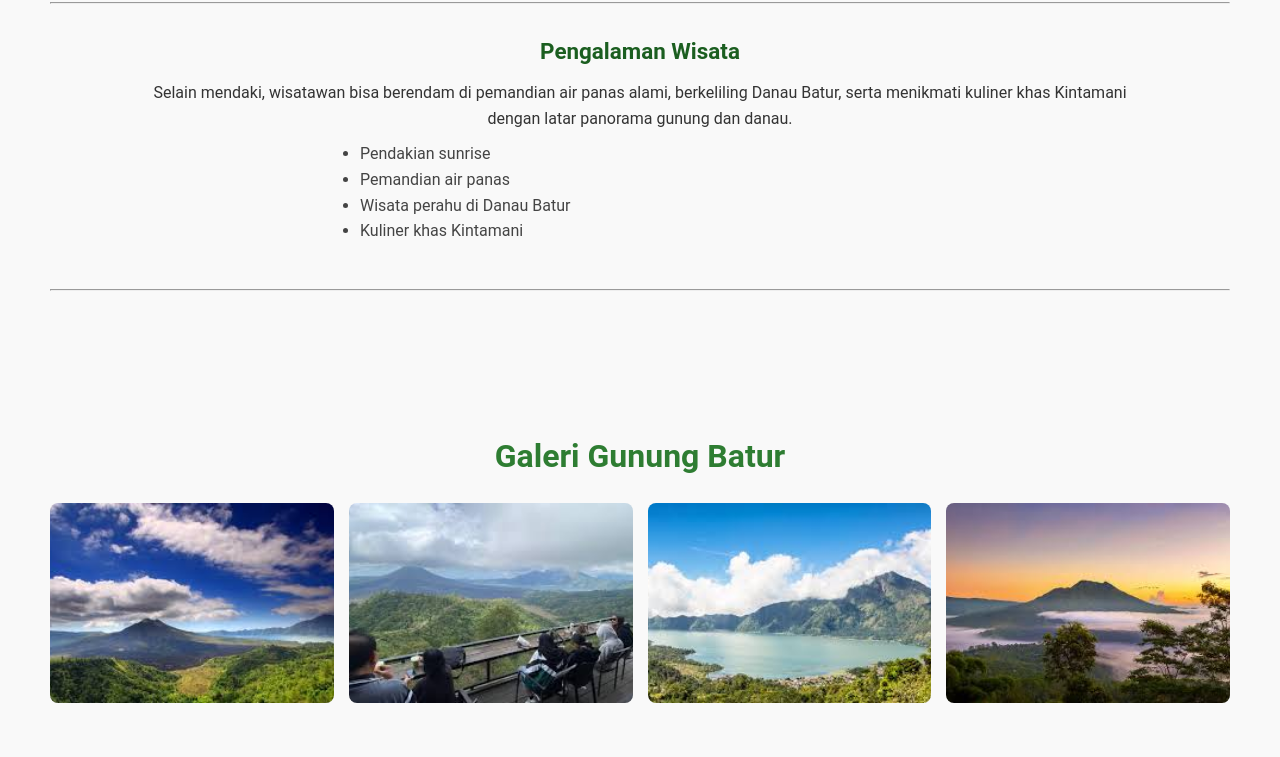
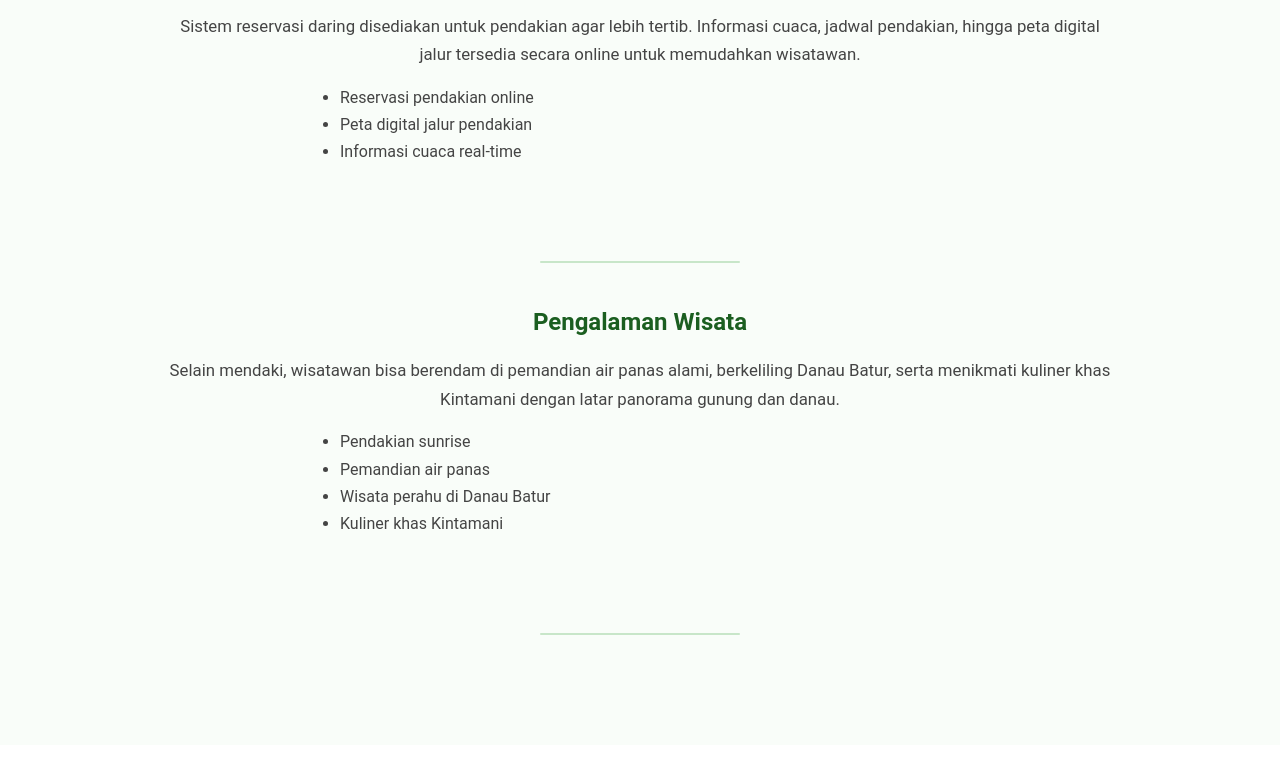
Before and after one commit to mrizzzz97/pnb-20205-bali, a plain HTML site: page batur.html in a window 1280 px wide. Shown: the part 1543-2300 px from the top of the page. Drawn offline with Linux system fonts and the light colour scheme; files whose address does not match are found by name; a web font is replaced by a local one.

Commit message:
update produk,css

```diff
--- a/asset/css/produk.css
+++ b/asset/css/produk.css
@@ -6,37 +6,49 @@
 .produk-info {
   padding: 70px 50px;
   text-align: center;
+  background: #f9fdf9;
 }
 
 .produk-info h2 {
   font-size: 2rem;
-  margin-bottom: 20px;
+  margin-bottom: 25px;
   color: #2e7d32;
+  font-weight: 700;
+}
+
+.produk-info h3 {
+  margin-top: 40px;
+  margin-bottom: 15px;
+  color: #1b5e20;
+  font-size: 1.5rem;
+  font-weight: 600;
 }
 
 .produk-info p {
-  max-width: 1000px;
+  max-width: 950px;
   margin: auto;
-  line-height: 1.6;
+  line-height: 1.7;
+  color: #444;
+  font-size: 1.05rem;
 }
 
-/* Subjudul dalam Info Produk */
-.produk-info h3 {
-  margin-top: 30px;
-  margin-bottom: 10px;
-  color: #1b5e20;
-  font-size: 1.4rem;
-}
-
-/* List Style */
 .produk-info ul {
   list-style: disc;
   text-align: left;
-  max-width: 600px;
-  margin: 10px auto 20px auto;
-  padding-left: 20px;
+  max-width: 650px;
+  margin: 15px auto 30px auto;
+  padding-left: 25px;
   color: #444;
-  line-height: 1.6;
+  line-height: 1.7;
+}
+
+.produk-info hr {
+  max-width: 200px;
+  margin: 40px auto;
+  border: none;
+  height: 2px;
+  background: #c8e6c9;
+  border-radius: 2px;
 }
 
 
@@ -44,28 +56,58 @@
 .produk-gallery {
   padding: 70px 50px;
   text-align: center;
+  background: #ffffff;
 }
 
 .produk-gallery h2 {
   font-size: 2rem;
-  margin-bottom: 20px;
+  margin-bottom: 30px;
   color: #2e7d32;
+  font-weight: 700;
 }
 
 .gallery-grid {
   display: grid;
-  grid-template-columns: repeat(auto-fit, minmax(250px, 1fr));
-  gap: 15px;
+  grid-template-columns: repeat(auto-fit, minmax(260px, 1fr));
+  gap: 20px;
 }
 
 .gallery-grid img {
   width: 100%;
-  height: 200px;
+  height: 220px;
   object-fit: cover;
-  border-radius: 8px;
-  transition: transform 0.3s ease;
+  border-radius: 10px;
+  box-shadow: 0 4px 10px rgba(0,0,0,0.08);
+  transition: transform 0.35s ease, box-shadow 0.35s ease;
+  cursor: pointer;
 }
 
 .gallery-grid img:hover {
   transform: scale(1.05);
+  box-shadow: 0 8px 20px rgba(0,0,0,0.15);
 }
+
+
+/* ================= Responsive ================= */
+@media (max-width: 768px) {
+  .produk-info {
+    padding: 50px 25px;
+  }
+
+  .produk-gallery {
+    padding: 50px 25px;
+  }
+
+  .produk-info h2,
+  .produk-gallery h2 {
+    font-size: 1.7rem;
+  }
+
+  .produk-info h3 {
+    font-size: 1.2rem;
+  }
+
+  .produk-info p {
+    font-size: 1rem;
+  }
+}
```
